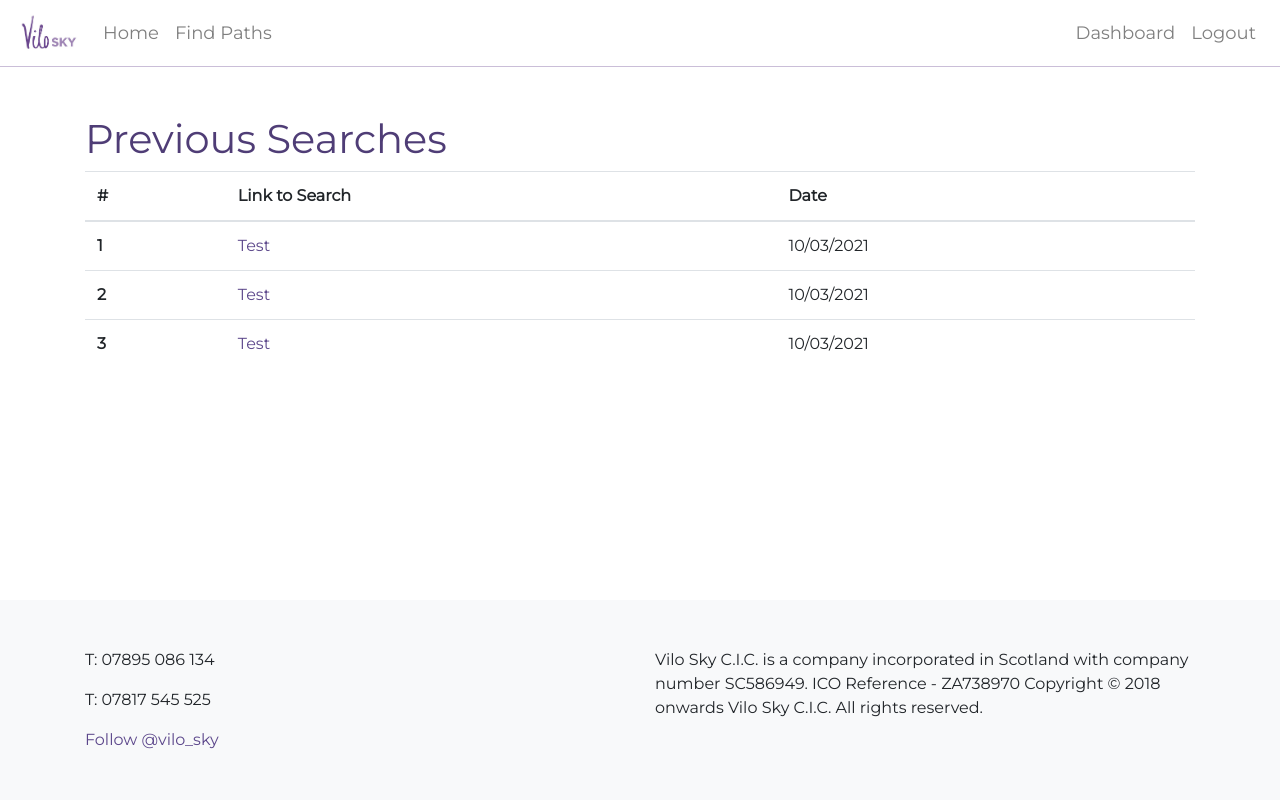
After one commit to tp3-2020-CS32/ViloSky, a Django app: page /paths/previous-searches/ in a window 1280 px wide. The commit adds this page. Run offline with Django 3.2, Linux system fonts and the light colour scheme; the visitor is signed in with stand-in values (Sample User, id 1); some libraries are stand-ins or nearby versions.

Commit message:
Previous searches template, closes #93

```diff
--- a/vilosky_paths/paths/urls.py
+++ b/vilosky_paths/paths/urls.py
@@ -10,4 +10,5 @@ urlpatterns = [
     path('register/', views.register, name='register'),
     path('login/', views.user_login, name='login'),
     path('logout/', views.user_logout, name='logout'),
+    path('previous-searches/', views.previous_searches, name='previous-searches')
 ]
--- a/vilosky_paths/paths/views.py
+++ b/vilosky_paths/paths/views.py
@@ -111,3 +111,7 @@ def user_login(request):
 def user_logout(request):
     logout(request)
     return redirect(reverse('paths:home'))
+
+@login_required
+def previous_searches(request):
+	return render(request, 'paths/previous-searches.html')
--- a/vilosky_paths/templates/paths/dashboard.html
+++ b/vilosky_paths/templates/paths/dashboard.html
@@ -58,7 +58,7 @@ Dashboard - Vilo Sky
         </div>
         <div class="col-sm-3 text-center">
             {% if user.is_authenticated %}
-            <button type="button" class="btn btn-lg btn-block">View previous searches</button>
+            <a href="{% url 'paths:previous-searches' %}" role="button" class="btn btn-lg btn-block">View previous searches</a>
             {% endif %}
             <button type="button" class="btn btn-lg btn-block">View a list of resources</button>
             <button type="button" class="btn btn-lg btn-block">Download advice PDF</button>
--- /dev/null
+++ b/vilosky_paths/templates/paths/previous-searches.html
@@ -0,0 +1,38 @@
+{% extends 'paths/base.html' %}
+{% load static %}
+
+{% block title_block %}
+Home - Vilo Sky
+{% endblock %}
+
+{% block body_block %}
+<div class="container">
+    <h1 class="mt-5">Previous Searches</h1>
+    <table class="table table-hover">
+        <thead>
+            <tr>
+                <th scope="col">#</th>
+                <th scope="col">Link to Search</th>
+                <th scope="col">Date</th>
+            </tr>
+        </thead>
+        <tbody>
+            <tr>
+                <th scope="row">1</th>
+                <td><a href="{% url 'paths:dashboard' %}">Test</a></td>
+                <td>10/03/2021</td>
+            </tr>
+            <tr>
+                <th scope="row">2</th>
+                <td><a href="{% url 'paths:dashboard' %}">Test</a></td>
+                <td>10/03/2021</td>
+            </tr>
+            <tr>
+                <th scope="row">3</th>
+                <td><a href="{% url 'paths:dashboard' %}">Test</a></td>
+                <td>10/03/2021</td>
+            </tr>
+        </tbody>
+    </table>
+</div>
+{% endblock %}
```
